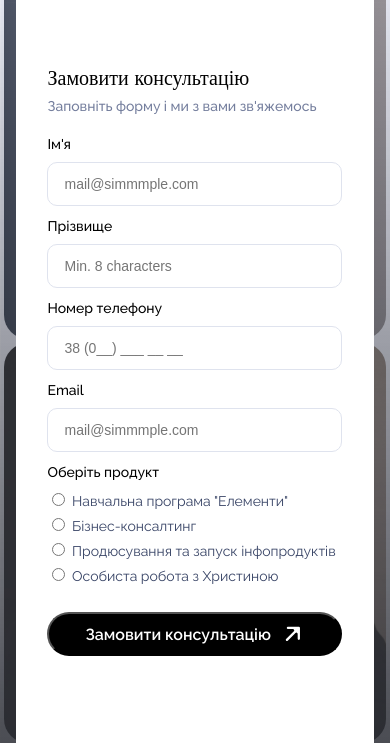
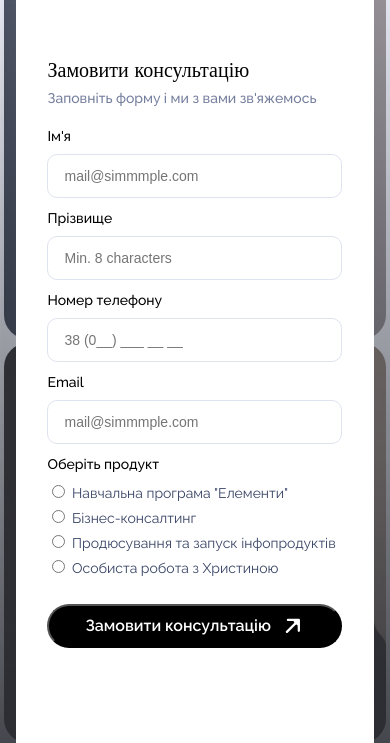
Before and after one commit to elements581/elements_site, a plain HTML site: page index.html in a window 390 px wide. Both pictures are taken after a click on the button 304 px from the left and 36 px from the top of the page. Shown: the part 65-808 px from the top of the page. Drawn offline with Linux system fonts and the light colour scheme.

Commit message:
Update styles.css update form height

```diff
--- a/css/styles.css
+++ b/css/styles.css
@@ -3207,10 +3207,10 @@ details {
     align-items: center;
     justify-content: center;
     gap: 40px;
-    margin-block: 5px 15px;
+    margin-block: 5px;
     margin-inline: auto;
     background: var(--color-light);
-    height: 100dvh;
+    height: 98dvh;
     width: 92%;
     border: none;
     border-radius: 24px;
```
